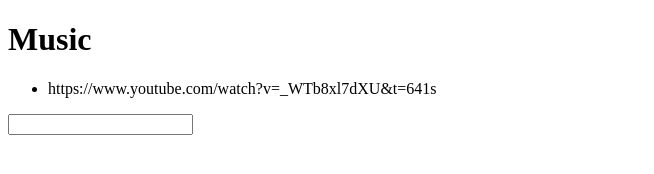
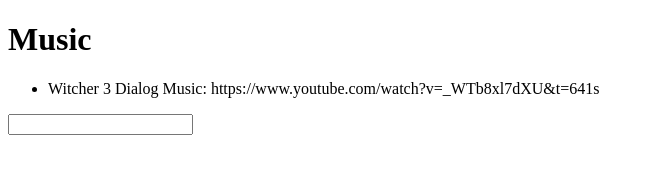
Before and after one commit to hjfitz/focus.hjf.io, a website built with Parcel: page src/index.html in a window 1280 px wide. Shown: the whole page, without its empty margins (0-654 px from the left). Built offline with nearby package versions, Linux system fonts and the light colour scheme.

Commit message:
Add readme

```diff
--- a/src/index.html
+++ b/src/index.html
@@ -15,7 +15,7 @@
         <div>
           <h1>Music</h1>
           <ul>
-            <li>https://www.youtube.com/watch?v=_WTb8xl7dXU&t=641s</li>
+            <li>Witcher 3 Dialog Music: https://www.youtube.com/watch?v=_WTb8xl7dXU&t=641s</li>
           </ul>
 		  <input type="text" id="yt-in" />
           <div id="yt-repeat"></div>
```
Also changed, not shown: README.md (added).
